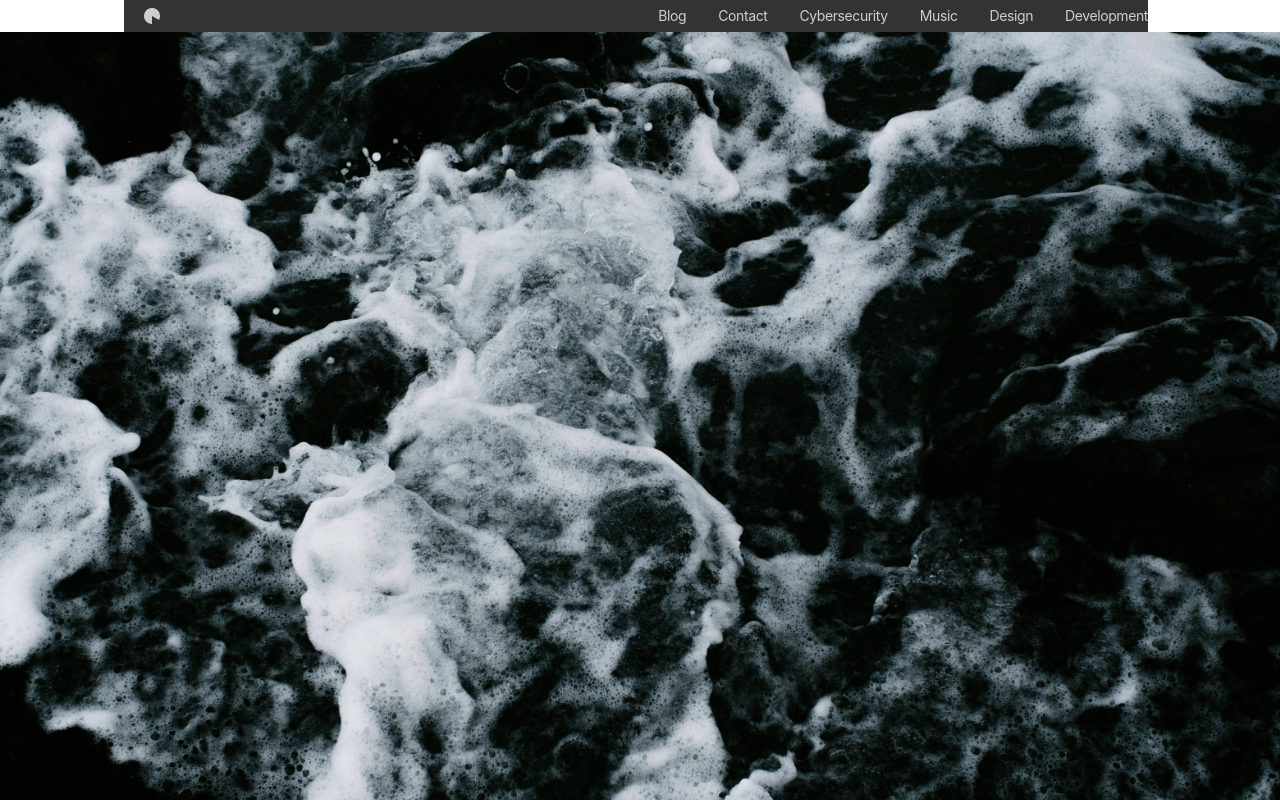
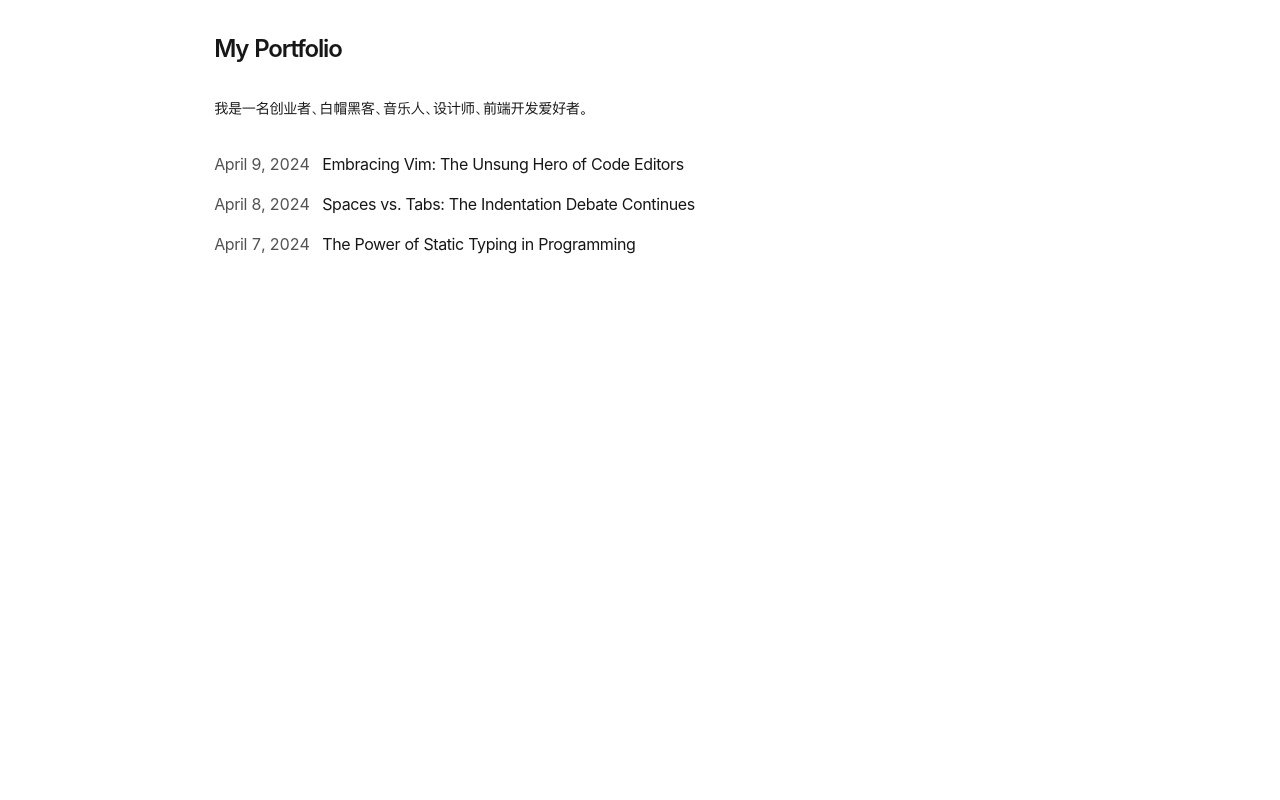
Before and after one commit to dabaz-official/dabaz.me, a Next.js app: page / in a window 1280 px wide. Shown: the top 800 px of the page. Built offline with nearby package versions, Linux system fonts and the light colour scheme.

Commit message:
update home page

```diff
--- a/app/layout.tsx
+++ b/app/layout.tsx
@@ -36,8 +36,6 @@ export const metadata: Metadata = {
   },
 }
 
-const cx = (...classes) => classes.filter(Boolean).join(' ')
-
 export default function RootLayout({
   children,
 }: {
@@ -45,16 +43,15 @@ export default function RootLayout({
 }) {
   return (
     <html lang="en">
-      <body className="antialiased mx-auto">
-        <main className="flex-auto min-w-0 flex flex-col px-0">
-          <Navbar />
-          <div>
+      <body className="antialiased tracking-tight">
+        <div className="min-h-screen flex flex-col justify-between pt-0 md:pt-8 p-8 bg-white text-neutral-900">
+          <main className="max-w-[60ch] mx-auto w-full space-y-6">
             {children}
-          </div>
+          </main>
           <Footer />
           <Analytics />
           <SpeedInsights />
-        </main>
+        </div>
       </body>
     </html>
   )
--- a/app/page.tsx
+++ b/app/page.tsx
@@ -5,23 +5,11 @@ import { BlogPosts } from 'app/components/posts'
 export default function Page() {
   return (
     <section className="m-0 p-0 h-screen top-0">
-      <div className="bg-black">
-        <Image
-          src="/home/images/heroes/hero-large-2x.webp"
-          alt="The ocean."
-          width={3120}
-          height={2080}
-        />
-      </div>
       <h1 className="mb-8 text-2xl font-semibold tracking-tighter mx-auto">
         My Portfolio
       </h1>
       <p className="mb-4">
-        {`I'm a Vim enthusiast and tab advocate, finding unmatched efficiency in
-        Vim's keystroke commands and tabs' flexibility for personal viewing
-        preferences. This extends to my support for static typing, where its
-        early error detection ensures cleaner code, and my preference for dark
-        mode, which eases long coding sessions by reducing eye strain.`}
+        {`我是一名创业者、白帽黑客、音乐人、设计师、前端开发爱好者。`}
       </p>
       <div className="my-8">
         <BlogPosts />
```
